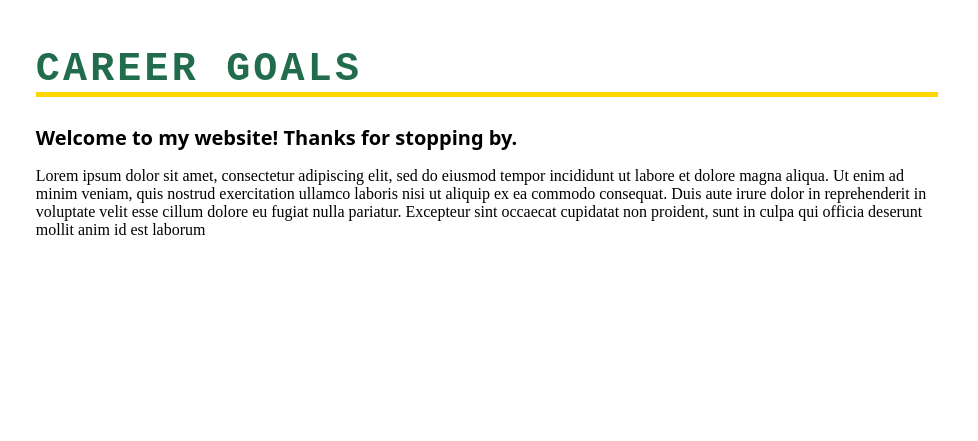
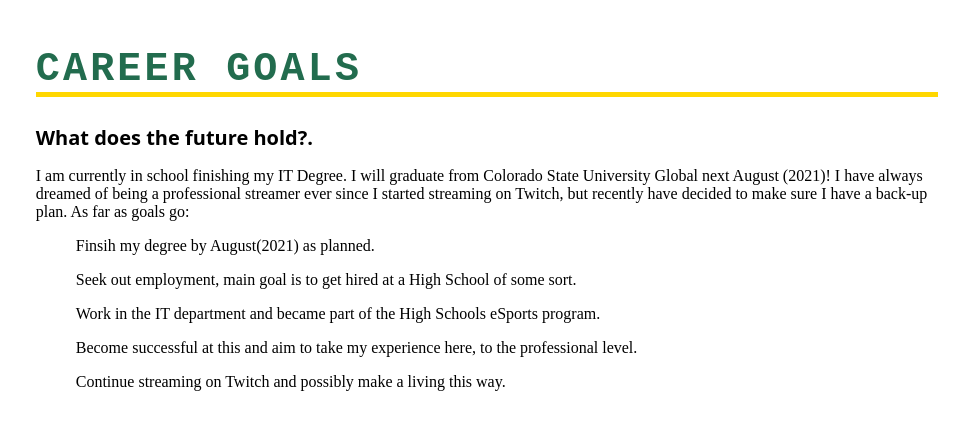
Before and after one commit to Nitrofen10/MyLife, a website: page public/career-goals.html in a window 1280 px wide. Shown: the top 441 px of the page, 302-1280 px from the left. Drawn offline with Linux system fonts and the light colour scheme.

Commit message:
updates on all

```diff
--- a/public/career-goals.html
+++ b/public/career-goals.html
@@ -34,8 +34,14 @@
         <!-- content container -->
         <div class="content-container">
             <h1 class="page-title">Career Goals</h1>
-            <h2 class="intro">Welcome to my website! Thanks for stopping by.</h2>
-            <p>Lorem ipsum dolor sit amet, consectetur adipiscing elit, sed do eiusmod tempor incididunt ut labore et dolore magna aliqua. Ut enim ad minim veniam, quis nostrud exercitation ullamco laboris nisi ut aliquip ex ea commodo consequat. Duis aute irure dolor in reprehenderit in voluptate velit esse cillum dolore eu fugiat nulla pariatur. Excepteur sint occaecat cupidatat non proident, sunt in culpa qui officia deserunt mollit anim id est laborum</p>
+            <h2 class="intro">What does the future hold?.</h2>
+            <p>I am currently in school finishing my IT Degree. I will graduate from Colorado State University Global next August (2021)! I have always dreamed of being a professional streamer ever since I started streaming on Twitch, but recently have decided to make sure I have a back-up plan. As far as goals go:</p>
+            <ul>Finsih my degree by August(2021) as planned.</ul>
+            <ul>Seek out employment, main goal is to get hired at a High School of some sort.</ul>
+            <ul>Work in the IT department and became part of the High Schools eSports program.</ul>
+            <ul>Become successful at this and aim to take my experience here, to the professional level.</ul>
+            <ul>Continue streaming on Twitch and possibly make a living this way.<ul>
+
 
         </div>
     </div>
```
Also changed, not shown: public/personal-life.html (+5 -3 lines), public/professional-life.html (+4 -2 lines).
